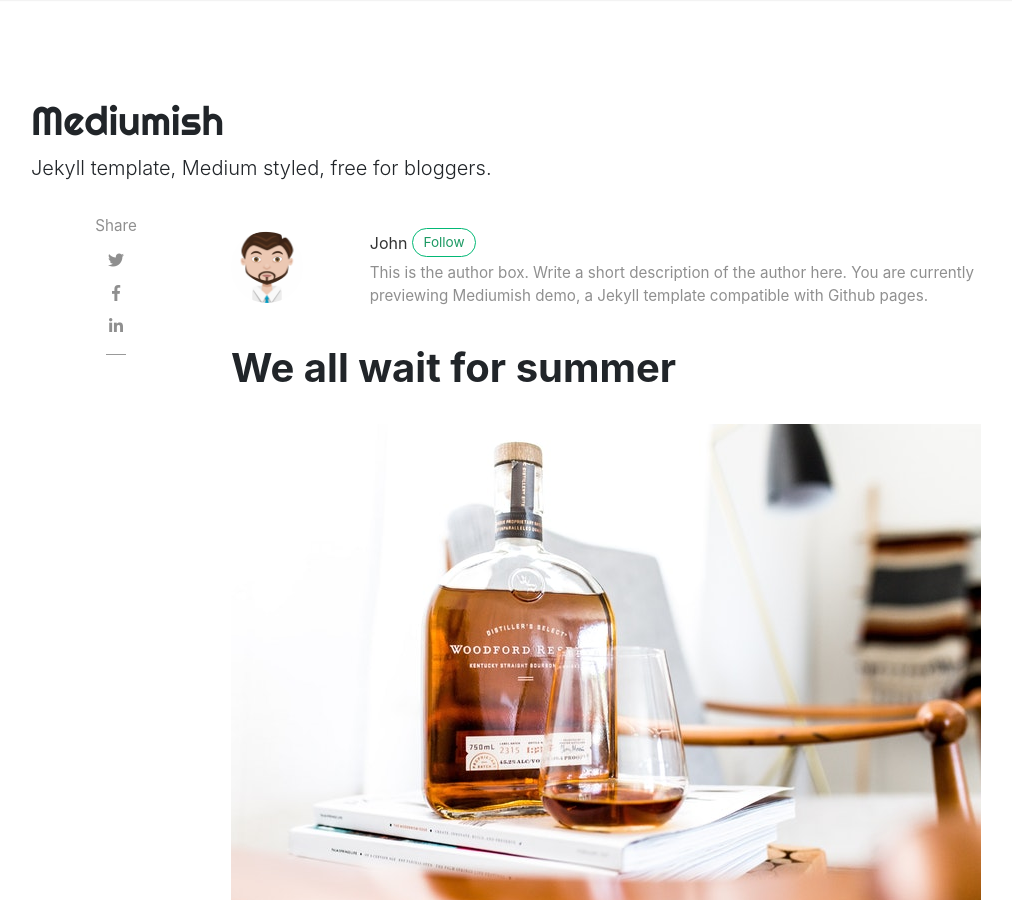
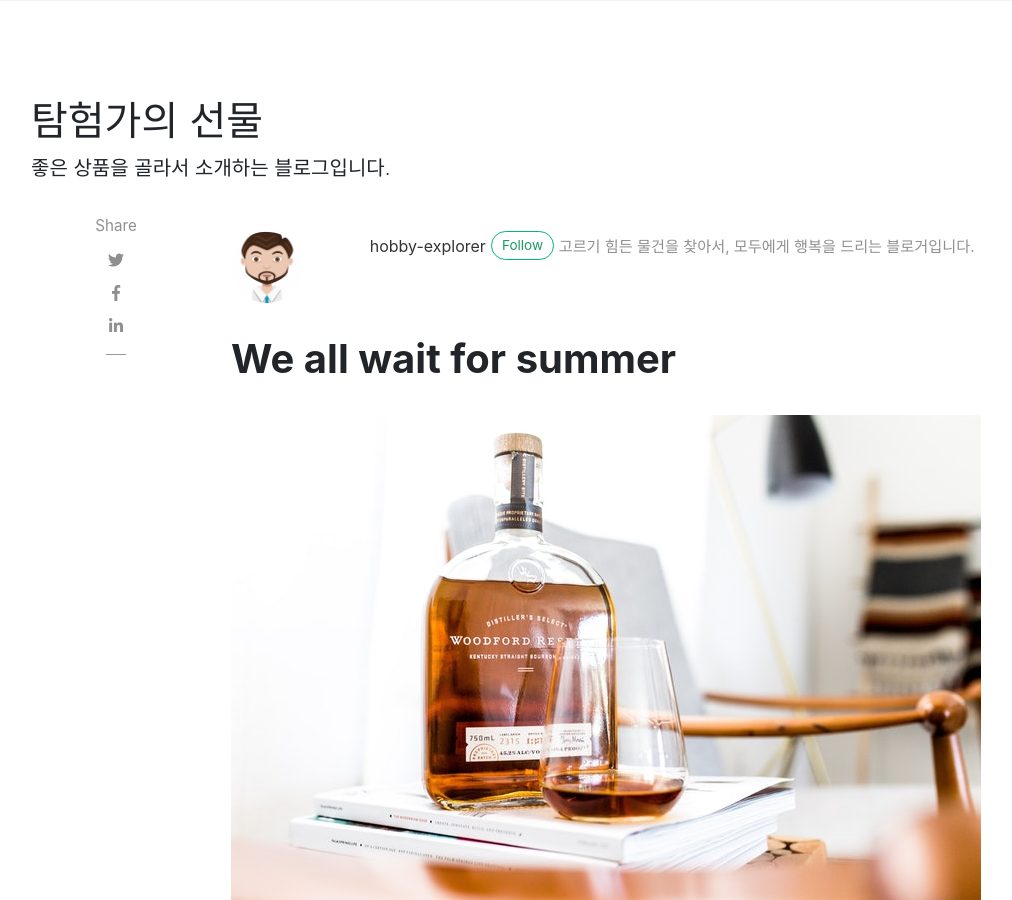
Before and after one commit to hobby-explorer/blog, a Jekyll site: the page built from _posts/2018-01-12-we-all-wait-for-summer.md, in a window 1280 px wide and 900 px high. Shown: the whole window, without its empty margins (54-1066 px from the left). Built offline with Jekyll 4.4.1, drawn with Linux system fonts in a browser that asks for light colours; nearby versions of some CDN libraries; comment, search, counter and statistics services are not loaded; some of the changed text lies outside the part shown.

Commit message:
Update _config.yml

```diff
--- a/_config.yml
+++ b/_config.yml
@@ -1,7 +1,7 @@
 # Site
-name: "Mediumish"
-title: "Mediumish"
-description: "Jekyll template, Medium styled, free for bloggers."
+name: "탐험가의 선물"
+title: "탐험가의 선물"
+description: "좋은 상품을 골라서 소개하는 블로그입니다."
 logo: 'assets/images/logo.png'
 favicon: 'assets/images/logo.png'
 baseurl: /blog
@@ -14,18 +14,18 @@
 # Authors
 authors:
   john:
-    name: John
-    display_name: John
+    name: hobby-explorer
+    display_name: hobby-explorer
     avatar: 'assets/images/avatar.png'
     gravatar: b1cc14991db7a456fcd761680bbc8f81
-    email: wowthemesnet@gmail.com
-    web: https://www.wowthemes.net
-    twitter: https://twitter.com/wowthemesnet
-    description: "This is the author box. Write a short description of the author here. You are currently previewing Mediumish demo, a Jekyll template compatible with Github pages."
+    email: 70935101+hobby-explorer@users.noreply.github.com
+    web: https://hobby-explorer.github.io/blog/
+    twitter:
+    description: "고르기 힘든 물건을 찾아서, 모두에게 행복을 드리는 블로거입니다."
 
 # Plugins
 plugins:
-  - jekyll-paginate
+  - jekyll-paginate-v2
   - jekyll-sitemap
   - jekyll-feed
   - jekyll-seo-tag
@@ -40,7 +40,7 @@
     category: '/category/:name/'
 
 # Pagination
-paginate: 6
+paginate: 12
 paginate_path: /page:num/
 
 # Other
```
